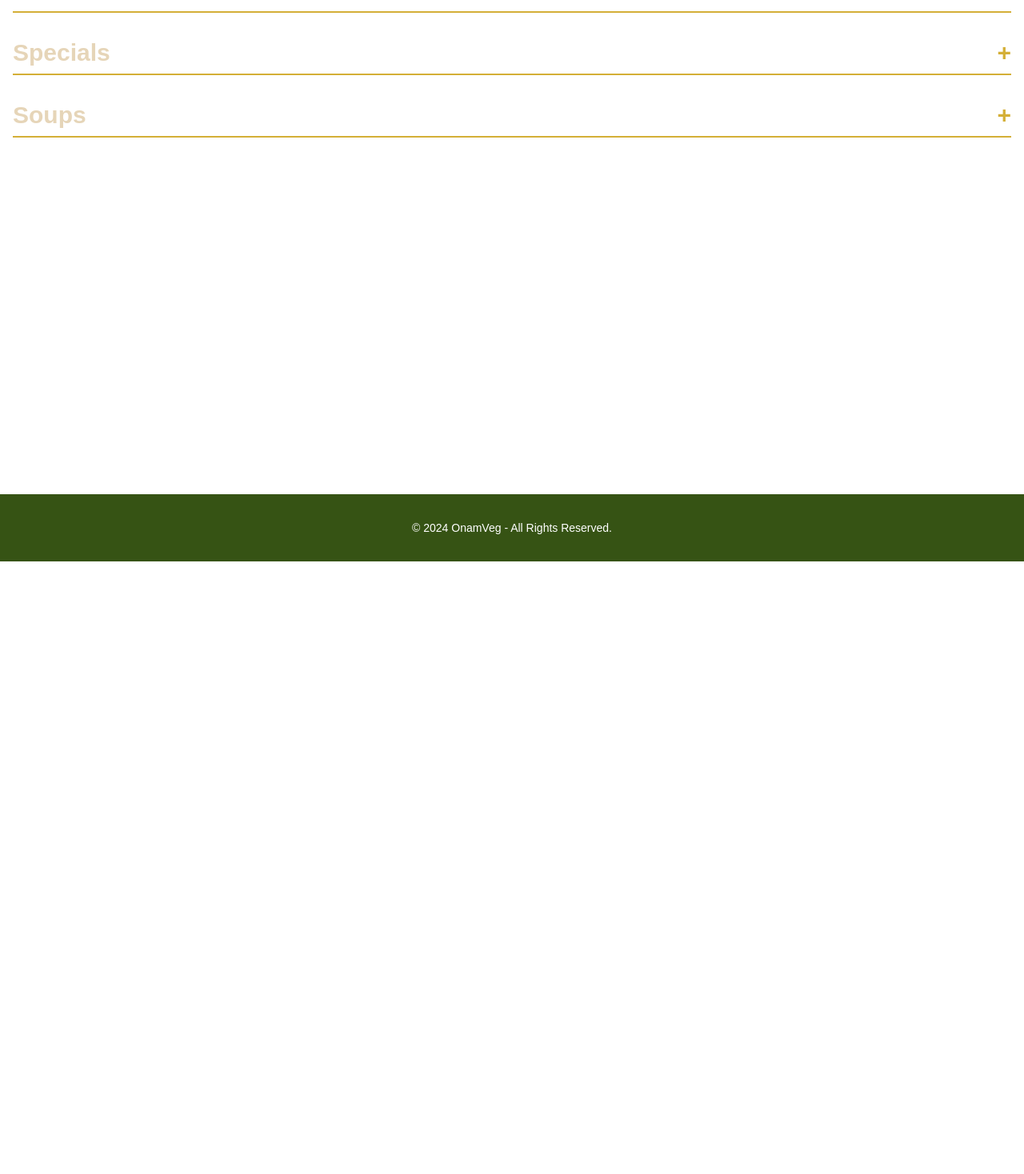
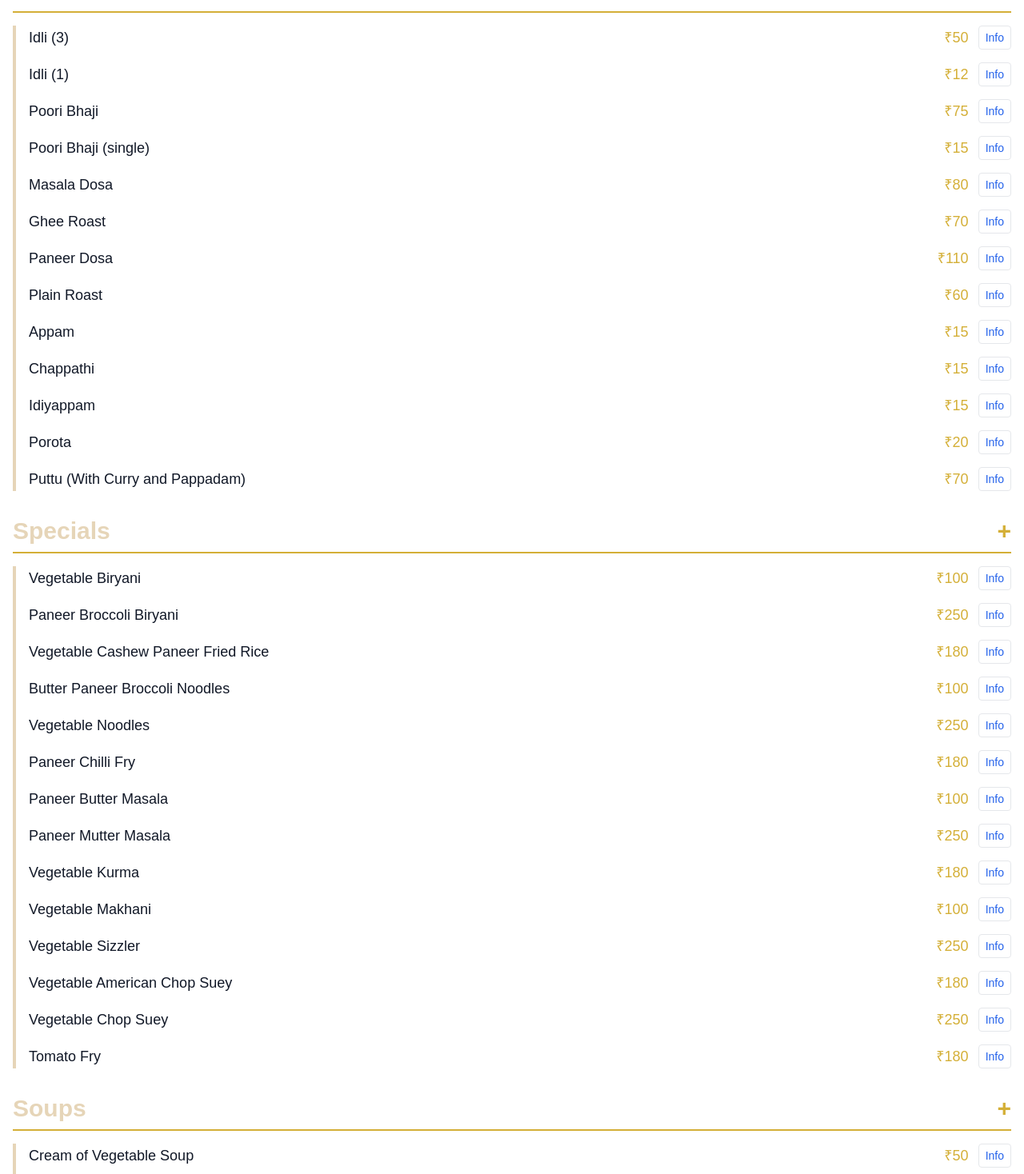
Before and after one commit to rjuna72/onamveg, a Next.js app: page /menu in a window 1280 px wide. Shown: the part 182-1650 px from the top of the page at 80% size. Before the commit the page ends 884 px from the top, so only its background shows below. Built offline with nearby package versions, Linux system fonts and the light colour scheme; a web font is replaced by a local one.

Commit message:
added desc to menu

```diff
--- a/app/menu/page.tsx
+++ b/app/menu/page.tsx
@@ -7,6 +7,55 @@ export default function Menu() {
   const [isBreakfastOpen, setBreakfastOpen] = useState(false);
   const [isSpecialsOpen, setSpecialsOpen] = useState(false);
   const [isSoupsOpen, setSoupsOpen] = useState(false);
+  const [openDescriptions, setOpenDescriptions] = useState<Record<string, boolean>>({});
+
+  // Toggle description
+  const toggleDescription = (item: string) => {
+    setOpenDescriptions((prev) => ({
+      ...prev,
+      [item]: !prev[item],
+    }));
+  };
+
+  const menuItems: Record<string, { name: string; price: number; desc: string }[]> = {
+    Breakfast: [
+      { name: "Idli (3)", price: 50, desc: "Soft steamed rice cakes served with chutney & sambar." },
+      { name: "Idli (1)", price: 12, desc: "Single steamed rice cake with chutney & sambar." },
+      { name: "Poori Bhaji", price: 75, desc: "Fluffy deep-fried bread served with spiced potato curry." },
+      { name: "Poori Bhaji (single)", price: 15, desc: "Single serving of poori with potato curry." },
+      { name: "Masala Dosa", price: 80, desc: "Crispy dosa stuffed with spiced potato filling." },
+      { name: "Ghee Roast", price: 70, desc: "Golden crispy dosa roasted with pure ghee." },
+      { name: "Paneer Dosa", price: 110, desc: "Dosa filled with spiced paneer stuffing." },
+      { name: "Plain Roast", price: 60, desc: "Classic crispy dosa without any stuffing." },
+      { name: "Appam", price: 15, desc: "Soft, lacy rice pancakes perfect with coconut milk." },
+      { name: "Chappathi", price: 15, desc: "Whole wheat flatbread served with curry." },
+      { name: "Idiyappam", price: 15, desc: "Steamed rice noodle cakes served with coconut milk." },
+      { name: "Porota", price: 20, desc: "Layered, crispy flatbread made with refined flour." },
+      { name: "Puttu (With Curry and Pappadam)", price: 70, desc: "Steamed cylindrical rice cake served with curry and crispy pappadam." }
+    ],
+    Specials: [
+      { name: "Vegetable Biryani", price: 100, desc: "Aromatic basmati rice cooked with fresh vegetables and spices." },
+      { name: "Paneer Broccoli Biryani", price: 250, desc: "Rich biryani with paneer and broccoli in flavorful spices." },
+      { name: "Vegetable Cashew Paneer Fried Rice", price: 180, desc: "Fried rice with a delightful mix of vegetables, cashews, and paneer." },
+      { name: "Butter Paneer Broccoli Noodles", price: 100, desc: "Noodles tossed with paneer, broccoli, and rich butter sauce." },
+      { name: "Vegetable Noodles", price: 250, desc: "Classic noodles stir-fried with fresh vegetables." },
+      { name: "Paneer Chilli Fry", price: 180, desc: "Spicy stir-fried paneer tossed with capsicum & chilies." },
+      { name: "Paneer Butter Masala", price: 100, desc: "Paneer cooked in a creamy tomato-based butter sauce." },
+      { name: "Paneer Mutter Masala", price: 250, desc: "Paneer and green peas in a rich, flavorful gravy." },
+      { name: "Vegetable Kurma", price: 180, desc: "Mixed vegetable curry cooked in a coconut-based gravy." },
+      { name: "Vegetable Makhani", price: 100, desc: "Vegetables cooked in a rich, creamy tomato-based sauce." },
+      { name: "Vegetable Sizzler", price: 250, desc: "Grilled vegetables served sizzling hot with a special sauce." },
+      { name: "Vegetable American Chop Suey", price: 180, desc: "Crispy noodles served with a tangy vegetable sauce." },
+      { name: "Vegetable Chop Suey", price: 250, desc: "Mixed vegetables and crispy noodles in a savory sauce." },
+      { name: "Tomato Fry", price: 180, desc: "Spicy fried tomato curry seasoned with special spices." }
+    ],
+    Soups: [
+      { name: "Cream of Vegetable Soup", price: 50, desc: "Smooth, creamy soup made with fresh vegetables." },
+      { name: "Sweet Corn Vegetable Soup", price: 60, desc: "A comforting soup with sweet corn and mixed veggies." },
+      { name: "Paneer Butter Soup", price: 120, desc: "Creamy soup infused with paneer and butter flavors." },
+      { name: "Paneer Butter Sweet Corn Soup", price: 120, desc: "A rich soup combining paneer, butter, and sweet corn." }
+    ]
+  };
 
   return (
     <div className="bg-white min-h-screen text-gray-900">
@@ -15,174 +64,40 @@ export default function Menu() {
           Our Menu
         </h1>
 
-        {/* Breakfast Section */}
-        <div className="mb-8">
+        {Object.entries(menuItems).map(([category, items]) => (
+          <div key={category} className="mb-8">
             <button
               onClick={() => setBreakfastOpen(!isBreakfastOpen)}
               className="text-3xl font-bold text-sandal mb-4 border-b-2 border-gold pb-2 w-full text-left flex justify-between items-center"
             >
-            Breakfast
+              {category}
               <span className="text-gold">{isBreakfastOpen ? "-" : "+"}</span>
             </button>
-          {isBreakfastOpen && (
             <ul className="space-y-4 mt-4 pl-4 border-l-4 border-sandal">
-              <li className="flex justify-between text-lg">
-                <span>Idli (3)</span>
-                <span className="text-gold">₹50</span>
+              {items.map((item) => (
+                <li key={item.name} className="text-lg">
+                  <div className="flex justify-between items-center">
+                    <span>{item.name}</span>
+                    <div className="flex gap-3 items-center">
+                      <span className="text-gold">₹{item.price}</span>
+                      <button
+                        onClick={() => toggleDescription(item.name)}
+                        className="text-sm text-blue-600 border px-2 py-1 rounded"
+                      >
+                        Info
+                      </button>
+                    </div>
+                  </div>
+                  {openDescriptions[item.name] && (
+                    <p className="mt-2 text-sm text-gray-700 bg-gray-100 p-2 rounded">
+                      {item.desc}
+                    </p>
+                  )}
                 </li>
-              <li className="flex justify-between text-lg">
-                <span>Idli (1)</span>
-                <span className="text-gold">₹12</span>
-              </li>
-              <li className="flex justify-between text-lg">
-                <span>Poori Bhaji</span>
-                <span className="text-gold">₹75</span>
-              </li>
-              <li className="flex justify-between text-lg">
-                <span>Poori Bhaji (single)</span>
-                <span className="text-gold">₹15</span>
-              </li>
-              <li className="flex justify-between text-lg">
-                <span>Masala Dosa</span>
-                <span className="text-gold">₹80</span>
-              </li>
-              <li className="flex justify-between text-lg">
-                <span>Ghee Roast</span>
-                <span className="text-gold">₹70</span>
-              </li>
-              <li className="flex justify-between text-lg">
-                <span>Paneer Dosa</span>
-                <span className="text-gold">₹110</span>
-              </li>
-              <li className="flex justify-between text-lg">
-                <span>Plain Roast</span>
-                <span className="text-gold">₹60</span>
-              </li>
-              <li className="flex justify-between text-lg">
-                <span>Appam</span>
-                <span className="text-gold">₹15</span>
-              </li>
-              <li className="flex justify-between text-lg">
-                <span>Chappathi</span>
-                <span className="text-gold">₹15</span>
-              </li>
-              <li className="flex justify-between text-lg">
-                <span>Idiyappam</span>
-                <span className="text-gold">₹15</span>
-              </li>
-              <li className="flex justify-between text-lg">
-                <span>Porota</span>
-                <span className="text-gold">₹20</span>
-              </li>
-              <li className="flex justify-between text-lg">
-                <span>Puttu (With Curry and Pappadam)</span>
-                <span className="text-gold">₹70</span>
-              </li>
+              ))}
             </ul>
-          )}
           </div>
-
-        {/* Specials Section */}
-        <div className="mb-8">
-          <button
-            onClick={() => setSpecialsOpen(!isSpecialsOpen)}
-            className="text-3xl font-bold text-sandal mb-4 border-b-2 border-gold pb-2 w-full text-left flex justify-between items-center"
-          >
-            Specials
-            <span className="text-gold">{isSpecialsOpen ? "-" : "+"}</span>
-          </button>
-          {isSpecialsOpen && (
-            <ul className="space-y-4 mt-4 pl-4 border-l-4 border-sandal">
-              <li className="flex justify-between text-lg">
-                <span>Vegetable Biryani</span>
-                <span className="text-gold">₹100</span>
-              </li>
-              <li className="flex justify-between text-lg">
-                <span>Paneer Broccoli Biryani</span>
-                <span className="text-gold">₹250</span>
-              </li>
-              <li className="flex justify-between text-lg">
-                <span>Vegetable Cashew Paneer Fried Rice</span>
-                <span className="text-gold">₹180</span>
-              </li>
-              <li className="flex justify-between text-lg">
-                <span>Butter Paneer Broccoli Noodles</span>
-                <span className="text-gold">₹100</span>
-              </li>
-              <li className="flex justify-between text-lg">
-                <span>Vegetable Noodles</span>
-                <span className="text-gold">₹250</span>
-              </li>
-              <li className="flex justify-between text-lg">
-                <span>Paneer Chilli Fry</span>
-                <span className="text-gold">₹180</span>
-              </li>
-              <li className="flex justify-between text-lg">
-                <span>Paneer Butter Masala</span>
-                <span className="text-gold">₹100</span>
-              </li>
-              <li className="flex justify-between text-lg">
-                <span>Paneer Mutter Masala</span>
-                <span className="text-gold">₹250</span>
-              </li>
-              <li className="flex justify-between text-lg">
-                <span>Vegetable Kurma</span>
-                <span className="text-gold">₹180</span>
-              </li>
-              <li className="flex justify-between text-lg">
-                <span>Vegetable Makhani</span>
-                <span className="text-gold">₹100</span>
-              </li>
-              <li className="flex justify-between text-lg">
-                <span>Vegetable Sizzler</span>
-                <span className="text-gold">₹250</span>
-              </li>
-              <li className="flex justify-between text-lg">
-                <span>Vegetable American Chop Suey</span>
-                <span className="text-gold">₹180</span>
-              </li>
-              <li className="flex justify-between text-lg">
-                <span>Vegetable Chop Suey</span>
-                <span className="text-gold">₹250</span>
-              </li>
-              <li className="flex justify-between text-lg">
-                <span>Tomato Fry</span>
-                <span className="text-gold">₹180</span>
-              </li>
-            </ul>
-          )}
-        </div>
-
-        {/* Soups Section */}
-        <div className="mb-8">
-          <button
-            onClick={() => setSoupsOpen(!isSoupsOpen)}
-            className="text-3xl font-bold text-sandal mb-4 border-b-2 border-gold pb-2 w-full text-left flex justify-between items-center"
-          >
-            Soups
-            <span className="text-gold">{isSoupsOpen ? "-" : "+"}</span>
-          </button>
-          {isSoupsOpen && (
-            <ul className="space-y-4 mt-4 pl-4 border-l-4 border-sandal">
-              <li className="flex justify-between text-lg">
-                <span>Cream of Vegetable Soup</span>
-                <span className="text-gold">₹50</span>
-              </li>
-              <li className="flex justify-between text-lg">
-                <span>Sweet Corn Vegetable Soup</span>
-                <span className="text-gold">₹60</span>
-              </li>
-              <li className="flex justify-between text-lg">
-                <span>Paneer Butter Soup</span>
-                <span className="text-gold">₹120</span>
-              </li>
-              <li className="flex justify-between text-lg">
-                <span>Paneer Butter Sweet Corn Soup</span>
-                <span className="text-gold">₹120</span>
-              </li>
-            </ul>
-          )}
-        </div>
+        ))}
       </section>
     </div>
   );
```
Also changed, not shown: app/careers/page.tsx (added, +24 -0 lines). Lines whose indentation alone changed are shown as unchanged.
